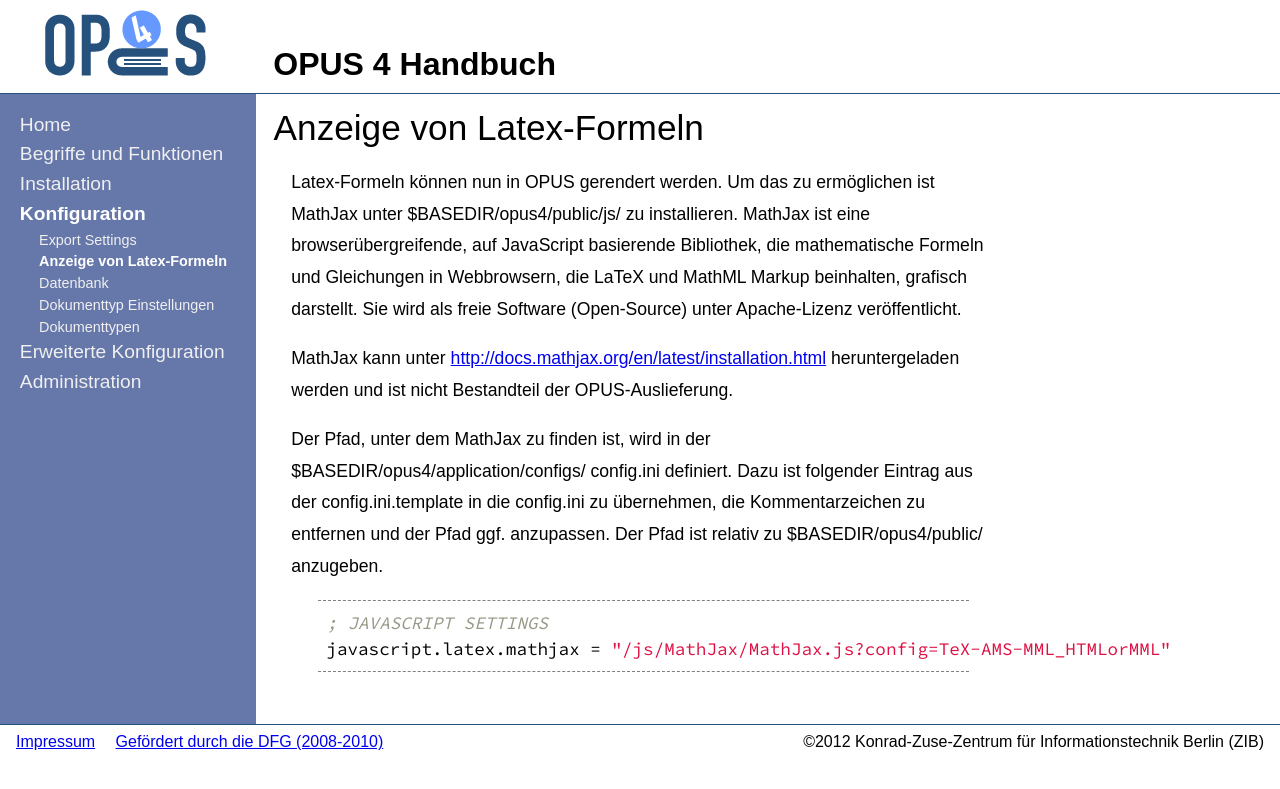
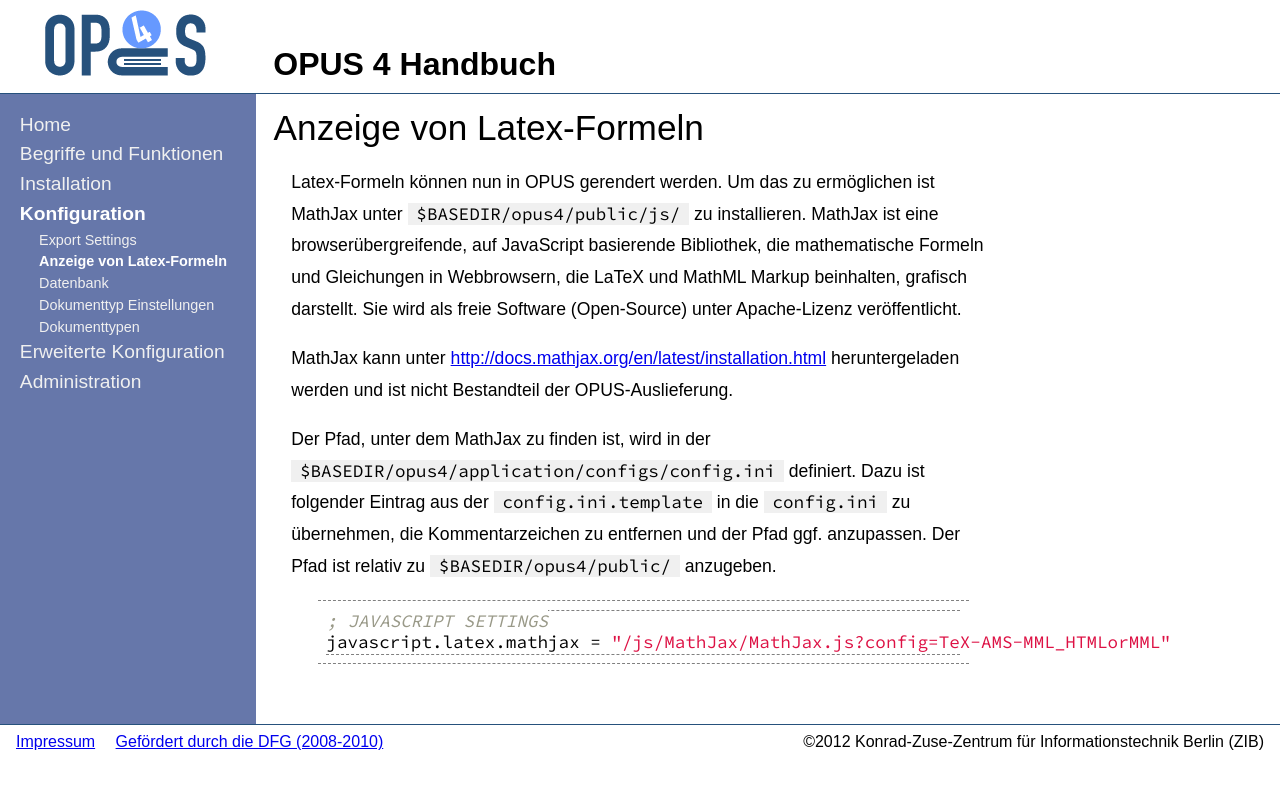
Before and after one commit to OPUS4/userdoc, a Jekyll site: the page built from config/latex.md, in a window 1280 px wide. Shown: the top 789 px of the page. Built offline with Jekyll 4.4.1, drawn with Linux system fonts in a browser that asks for light colours.

Commit message:
#7 Seite für Latex Konfiguration Code Block Markup.

```diff
--- a/config/latex.md
+++ b/config/latex.md
@@ -6,7 +6,7 @@ weight: 40
 # Anzeige von Latex-Formeln
 
 Latex-Formeln können nun in OPUS gerendert werden. Um das zu ermöglichen ist MathJax unter
-$BASEDIR/opus4/public/js/ zu installieren. MathJax ist eine browserübergreifende, auf JavaScript
+`$BASEDIR/opus4/public/js/` zu installieren. MathJax ist eine browserübergreifende, auf JavaScript
 basierende Bibliothek, die mathematische Formeln und Gleichungen in Webbrowsern, die LaTeX und
 MathML Markup beinhalten, grafisch darstellt. Sie wird als freie Software (Open-Source) unter
 Apache-Lizenz veröffentlicht.
@@ -14,12 +14,12 @@ Apache-Lizenz veröffentlicht.
 MathJax kann unter <http://docs.mathjax.org/en/latest/installation.html> heruntergeladen werden und ist
 nicht Bestandteil der OPUS-Auslieferung.
 
-Der Pfad, unter dem MathJax zu finden ist, wird in der $BASEDIR/opus4/application/configs/
-config.ini definiert. Dazu ist folgender Eintrag aus der config.ini.template in die config.ini zu
+Der Pfad, unter dem MathJax zu finden ist, wird in der `$BASEDIR/opus4/application/configs/config.ini`
+definiert. Dazu ist folgender Eintrag aus der `config.ini.template` in die `config.ini` zu
 übernehmen, die Kommentarzeichen zu entfernen und der Pfad ggf. anzupassen. Der Pfad ist relativ
-zu $BASEDIR/opus4/public/ anzugeben.
+zu `$BASEDIR/opus4/public/` anzugeben.
 
-{% highlight ini %}
+~~~ ini
 ; JAVASCRIPT SETTINGS
 javascript.latex.mathjax = "/js/MathJax/MathJax.js?config=TeX-AMS-MML_HTMLorMML"
-{% endhighlight %}
+~~~
```
